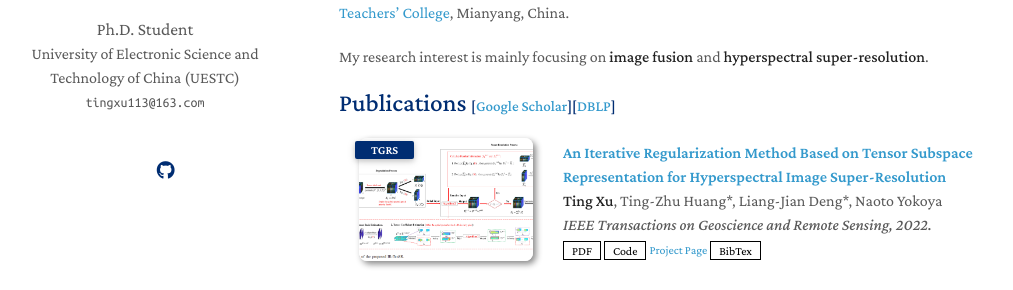
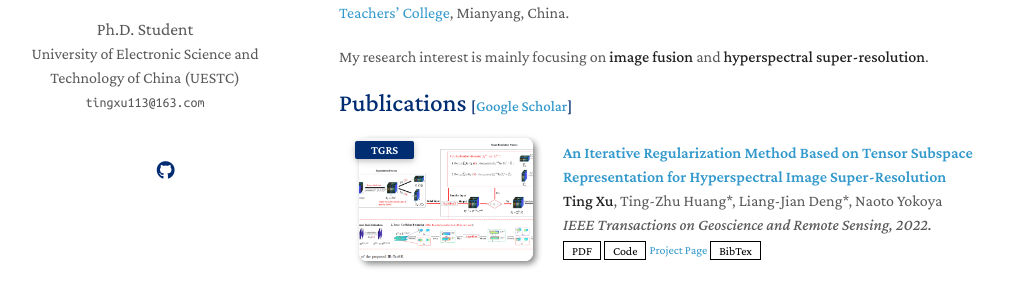
Before and after one commit to tingxu113/tingxu113.github.io, a Jekyll site: the page built from index.md, in a window 1280 px wide and 900 px high. Shown: the part 248-538 px from the top of the window, without its empty margins (131-1144 px from the left). Built offline with Jekyll 4.4.1, drawn with Linux system fonts in a browser that asks for light colours; nearby versions of some CDN libraries; a style sheet for code colours, icons or effects is not loaded; our own code applies the rules of GitHub Pages for plain Markdown files.

Commit message:
Update publications.md

```diff
--- a/_includes/publications.md
+++ b/_includes/publications.md
@@ -1,5 +1,5 @@
 
-<h2 id="publications" style="margin: 2px 0px -15px;">Publications <temp style="font-size:15px;">[</temp><a href="https://scholar.google.com.hk/citations?user=NMwLfkYAAAAJ&hl=zh-CN&oi=sra" target="_blank" style="font-size:15px;">Google Scholar</a><temp style="font-size:15px;">]</temp><temp style="font-size:15px;">[</temp><a href=" " target="_blank" style="font-size:15px;">DBLP</a><temp style="font-size:15px;">]</temp></h2>
+<h2 id="publications" style="margin: 2px 0px -15px;">Publications <temp style="font-size:15px;">[</temp><a href="https://scholar.google.com.hk/citations?user=NMwLfkYAAAAJ&hl=zh-CN&oi=sra" target="_blank" style="font-size:15px;">Google Scholar</a><temp style="font-size:15px;">]</temp></h2>
 
 <div class="publications">
 <ol class="bibliography">
```
